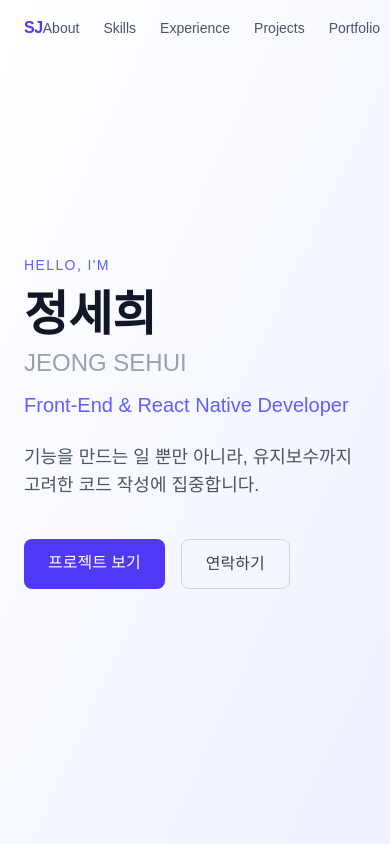
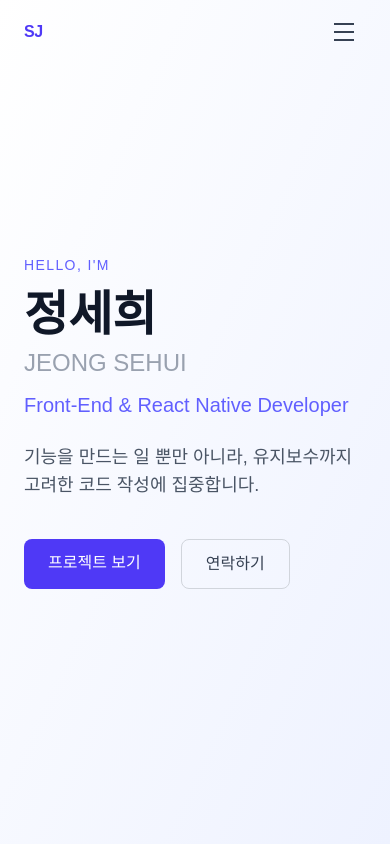
Before and after one commit to SayisMe/say-resume, a Next.js app: page / in a window 390 px wide. Shown: the top 844 px of the page. Built offline with nearby package versions, Linux system fonts and the light colour scheme.

Commit message:
feat: 모바일 햄버거 메뉴 추가

```diff
--- a/src/components/Navigation.tsx
+++ b/src/components/Navigation.tsx
@@ -15,6 +15,7 @@ const navItems = [
 
 export default function Navigation() {
   const [scrolled, setScrolled] = useState(false);
+  const [open, setOpen] = useState(false);
 
   useEffect(() => {
     const handleScroll = () => setScrolled(window.scrollY > 20);
@@ -25,12 +26,14 @@ export default function Navigation() {
   return (
     <header
       className={`fixed top-0 left-0 right-0 z-50 transition-all duration-300 ${
-        scrolled ? "bg-white/90 backdrop-blur-sm shadow-sm" : "bg-transparent"
+        scrolled || open ? "bg-white/90 backdrop-blur-sm shadow-sm" : "bg-transparent"
       }`}
     >
       <nav className="max-w-5xl mx-auto px-6 py-4 flex justify-between items-center">
         <span className="font-bold text-indigo-600 tracking-tight">SJ</span>
-        <ul className="flex gap-6">
+
+        {/* 데스크탑 메뉴 */}
+        <ul className="hidden md:flex gap-6">
           {navItems.map((item) => (
             <li key={item.href}>
               {item.href.startsWith("/") ? (
@@ -51,7 +54,59 @@ export default function Navigation() {
             </li>
           ))}
         </ul>
+
+        {/* 모바일 햄버거 버튼 */}
+        <button
+          className="md:hidden flex flex-col justify-center gap-1.5 w-8 h-8"
+          onClick={() => setOpen((v) => !v)}
+          aria-label="메뉴 열기/닫기"
+        >
+          <span
+            className={`block h-0.5 bg-gray-700 transition-all duration-300 ${
+              open ? "w-5 rotate-45 translate-y-2" : "w-5"
+            }`}
+          />
+          <span
+            className={`block h-0.5 bg-gray-700 transition-all duration-300 ${
+              open ? "opacity-0 w-5" : "w-5"
+            }`}
+          />
+          <span
+            className={`block h-0.5 bg-gray-700 transition-all duration-300 ${
+              open ? "w-5 -rotate-45 -translate-y-2" : "w-5"
+            }`}
+          />
+        </button>
       </nav>
+
+      {/* 모바일 메뉴 */}
+      {open && (
+        <div className="md:hidden border-t border-gray-100 px-6 py-5">
+          <ul className="flex flex-col gap-4">
+            {navItems.map((item) => (
+              <li key={item.href}>
+                {item.href.startsWith("/") ? (
+                  <Link
+                    href={item.href}
+                    className="text-gray-700 hover:text-indigo-600 transition-colors font-medium"
+                    onClick={() => setOpen(false)}
+                  >
+                    {item.label}
+                  </Link>
+                ) : (
+                  <a
+                    href={item.href}
+                    className="text-gray-700 hover:text-indigo-600 transition-colors font-medium"
+                    onClick={() => setOpen(false)}
+                  >
+                    {item.label}
+                  </a>
+                )}
+              </li>
+            ))}
+          </ul>
+        </div>
+      )}
     </header>
   );
 }
```
